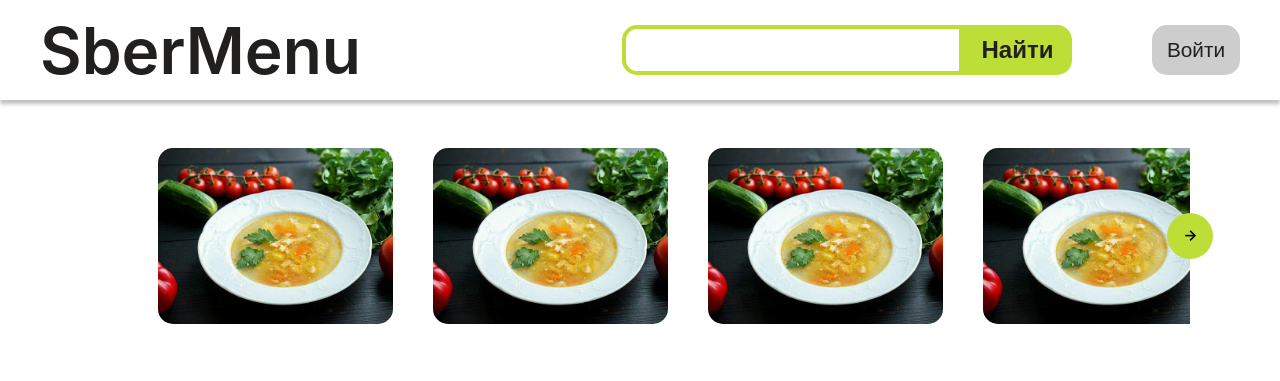
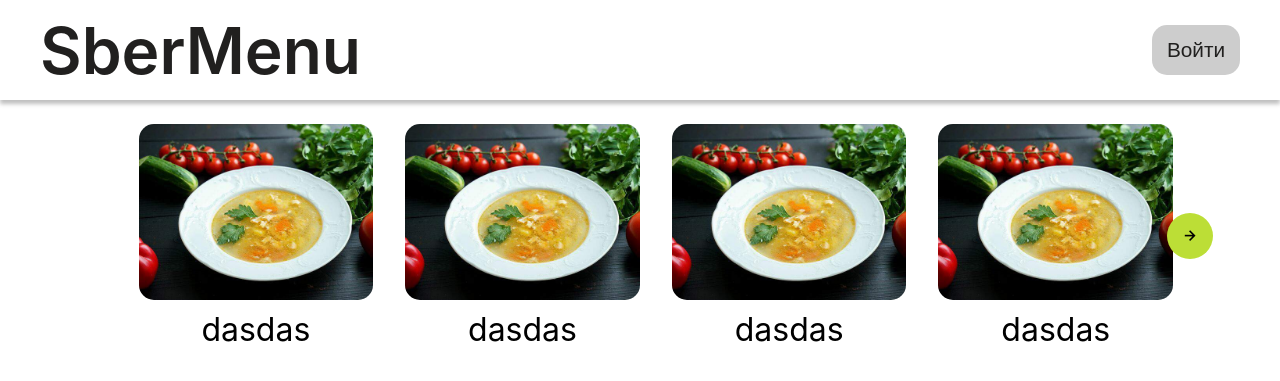
Before and after one commit to CrispyCl/SberMenu, a Flask app: page / in a window 1280 px wide. Shown: the top 381 px of the page. Run offline with Flask 3, Linux system fonts and the light colour scheme.

Commit message:
Edit slider
Remove search frame

```diff
--- a/static/css/index.css
+++ b/static/css/index.css
@@ -11,11 +11,12 @@
     margin-top: 1rem;
     height: 15rem;
     width: 100%;
-    max-width: 1100px;
+    max-width: 1099px;
     /* background: #21201F; */
 }
 
 .top_container {
+    gap: 2rem;
     display: flex;
     align-items: center;
 }
@@ -31,7 +32,7 @@
 
 .it {
     display: flex;
-    min-width: calc(100% / 4);
+    min-width: 234.66px;
     flex-direction: column;
     align-items: center;
 }
@@ -83,3 +84,9 @@
 .wrapper i:last-child {
     right: -23px;
 }
+
+.img_text {
+    font-family: Inter;
+    margin-top: 10px;
+    font-size: xx-large;
+}
--- a/static/scripts/slider.js
+++ b/static/scripts/slider.js
@@ -14,7 +14,7 @@ const ShowHideIcon = () => {
 
 arrowIcons.forEach(icon => {
     icon.addEventListener('click', () => {
-        let firstImgWidth = firstImg.clientWidth
+        let firstImgWidth = firstImg.clientWidth + 47
         slider.scrollLeft += icon.id == "left" ? -firstImgWidth : firstImgWidth;
         setTimeout(() => ShowHideIcon(), 60);
     })
--- a/templates/base.html
+++ b/templates/base.html
@@ -16,11 +16,6 @@
         <div class="header">
             <div class="logo">SberMenu</div>
             <div class="sba">
-                <div class="sb">
-                    <div class="search_bar"></div>
-                    <a class="found_btn">Найти</a>
-                </div>
-
                 <div class="avatar">
                     <div class="img"></div>
                 </div>
--- a/templates/index.html
+++ b/templates/index.html
@@ -12,21 +12,27 @@
         </div>
         <div class="it">
             <img class="box" src="/static/img/1.jpg">
+            <h1 class="img_text">dasdas</h1>
         </div>
         <div class="it">
             <img class="box" src="/static/img/1.jpg">
+            <h1 class="img_text">dasdas</h1>
         </div>
         <div class="it">
             <img class="box" src="/static/img/1.jpg">
+            <h1 class="img_text">dasdas</h1>
         </div>
         <div class="it">
             <img class="box" src="/static/img/1.jpg">
+            <h1 class="img_text">dasdas</h1>
         </div>
         <div class="it">
             <img class="box" src="/static/img/1.jpg">
+            <h1 class="img_text">dasdas</h1>
         </div>
         <div class="it">
             <img class="box" src="/static/img/1.jpg">
+            <h1 class="img_text">dasdas</h1>
         </div>
     </div>
     <i id="right" class='bx bx-right-arrow-alt'></i>
```
